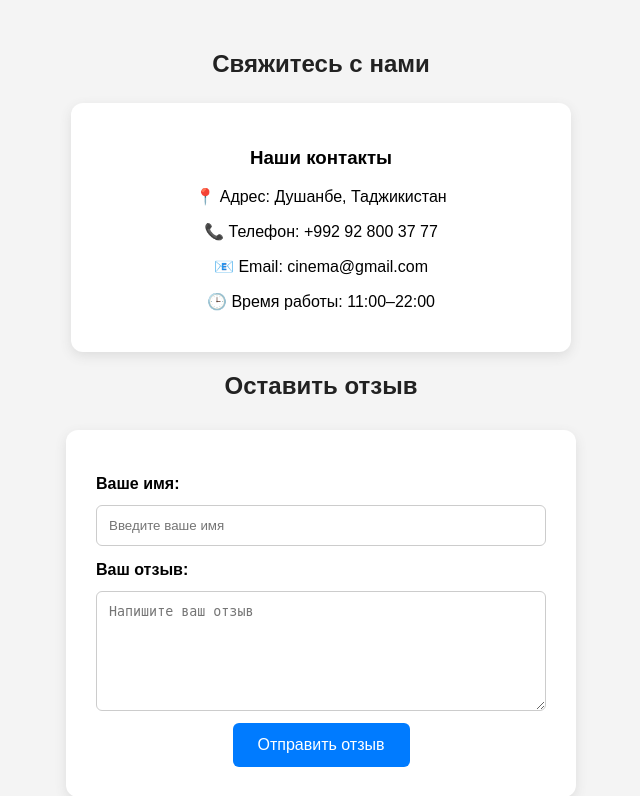
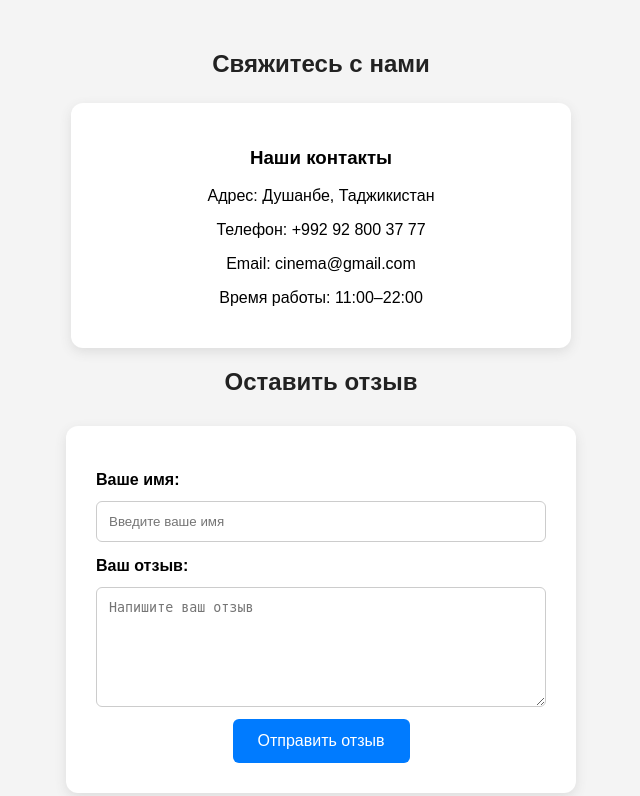
Before and after one commit to Ehrom3/movie-django, a Django app: page /feedback/ in a window 1280 px wide. Shown: the part 203-999 px from the top of the page, without its empty margins (319-959 px from the left). Run offline with Django 5.2, Linux system fonts and the light colour scheme.

Commit message:
final commit

```diff
--- a/static/style.css
+++ b/static/style.css
@@ -109,12 +109,7 @@ button {
     padding: 13px 25px;
     border: none;
     border-radius: 6px;
-    cursor: pointer;
     font-size: 16px;
-}
-
-button:hover {
-    background: #0056b3;
 }
 
 .contacts {
--- a/templates/feedback.html
+++ b/templates/feedback.html
@@ -4,18 +4,16 @@
 <div class="contacts">
     <h3>Наши контакты</h3>
     <p>
-        📍 Адрес: Душанбе, Таджикистан
+        Адрес: Душанбе, Таджикистан
     </p>
     <p>
-        📞 Телефон: +992 92 800 37 77
+        Телефон: +992 92 800 37 77
     </p>
-
     <p>
-        📧 Email: cinema@gmail.com
+        Email: cinema@gmail.com
     </p>
-
     <p>
-        🕒 Время работы: 11:00–22:00
+        Время работы: 11:00–22:00
     </p>
 
 </div>
@@ -42,5 +40,4 @@
     </button>
 </form>
 
-
 {% endblock %}
```
Also changed, not shown: db.sqlite3, media/covers/зеленая_книга.jpg (added), 1 other file.
